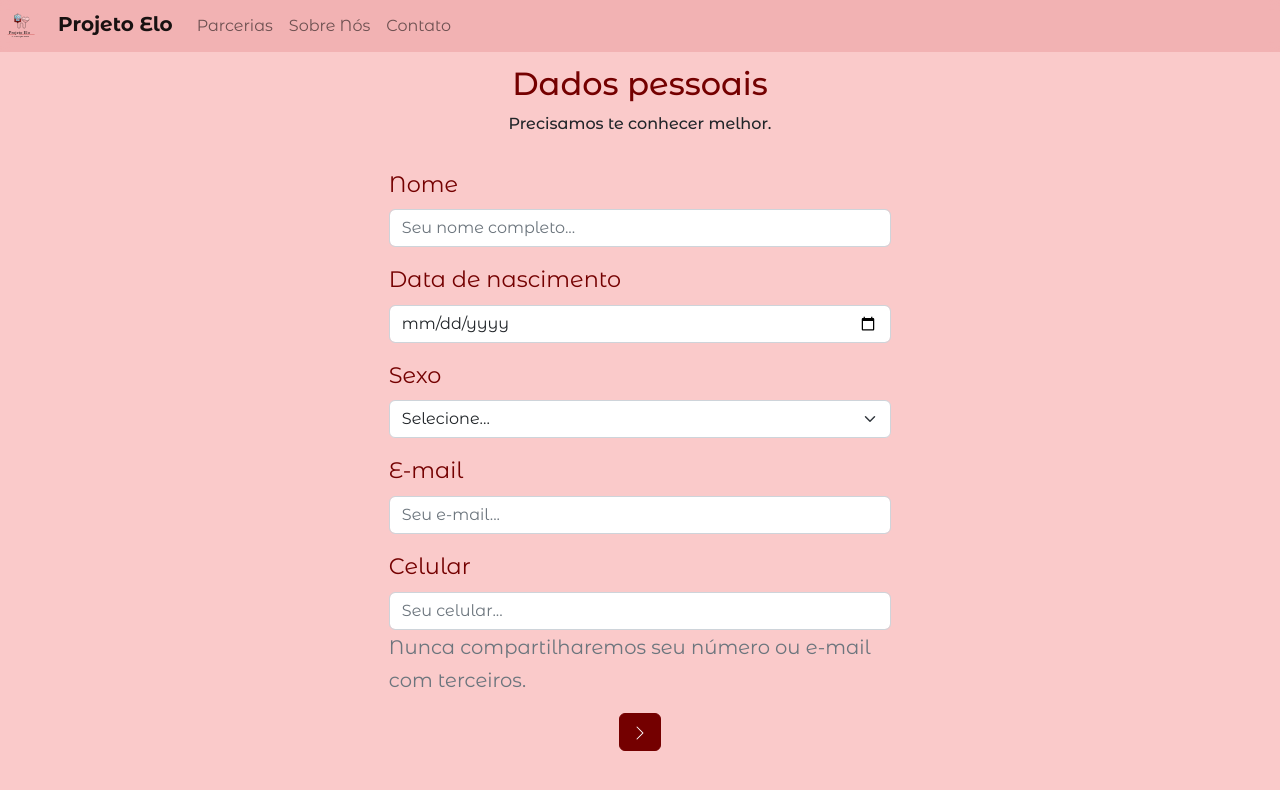
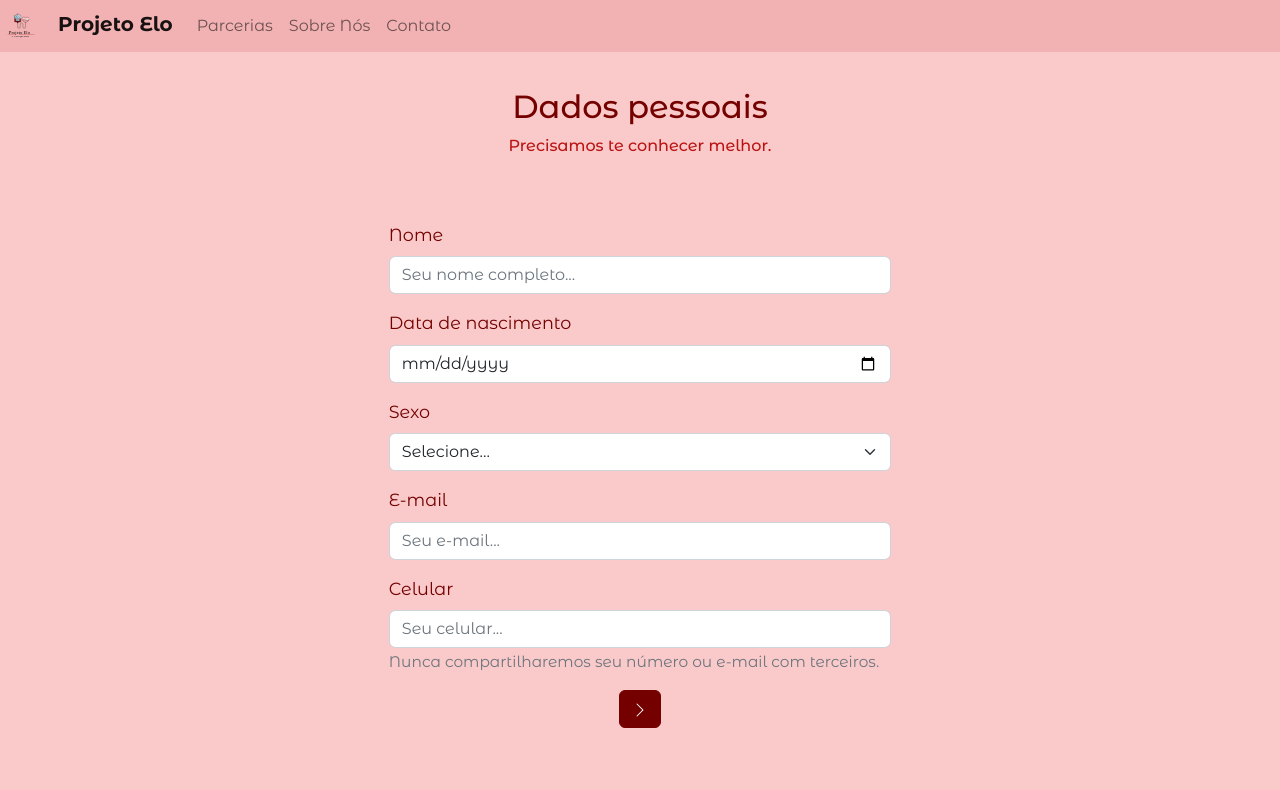
Before and after one commit to LoloLouise/Projeto-banco, a React (Create React App) app: page /cadastro in a window 1280 px wide. Shown: the top 790 px of the page. Built offline with nearby package versions, Linux system fonts and the light colour scheme.

Commit message:
changing font again

```diff
--- a/src/pages/Registration/styles.scss
+++ b/src/pages/Registration/styles.scss
@@ -11,9 +11,8 @@
 }
 
 .formDiv {
-  margin-top: 1em;
+  margin-top: 3em;
   width: 40%;
-  font-size: 400;
 }
 
 .form-check-input:checked {
@@ -24,7 +23,7 @@
   color: $secondary;
 }
 
-.mt-3 > p {
+p {
   color: $red;
 }
 
@@ -33,5 +32,5 @@
 }
 
 .mb-3 {
-  font-size: 1.4em;
+  font-size: 1.1em;
 }
```
